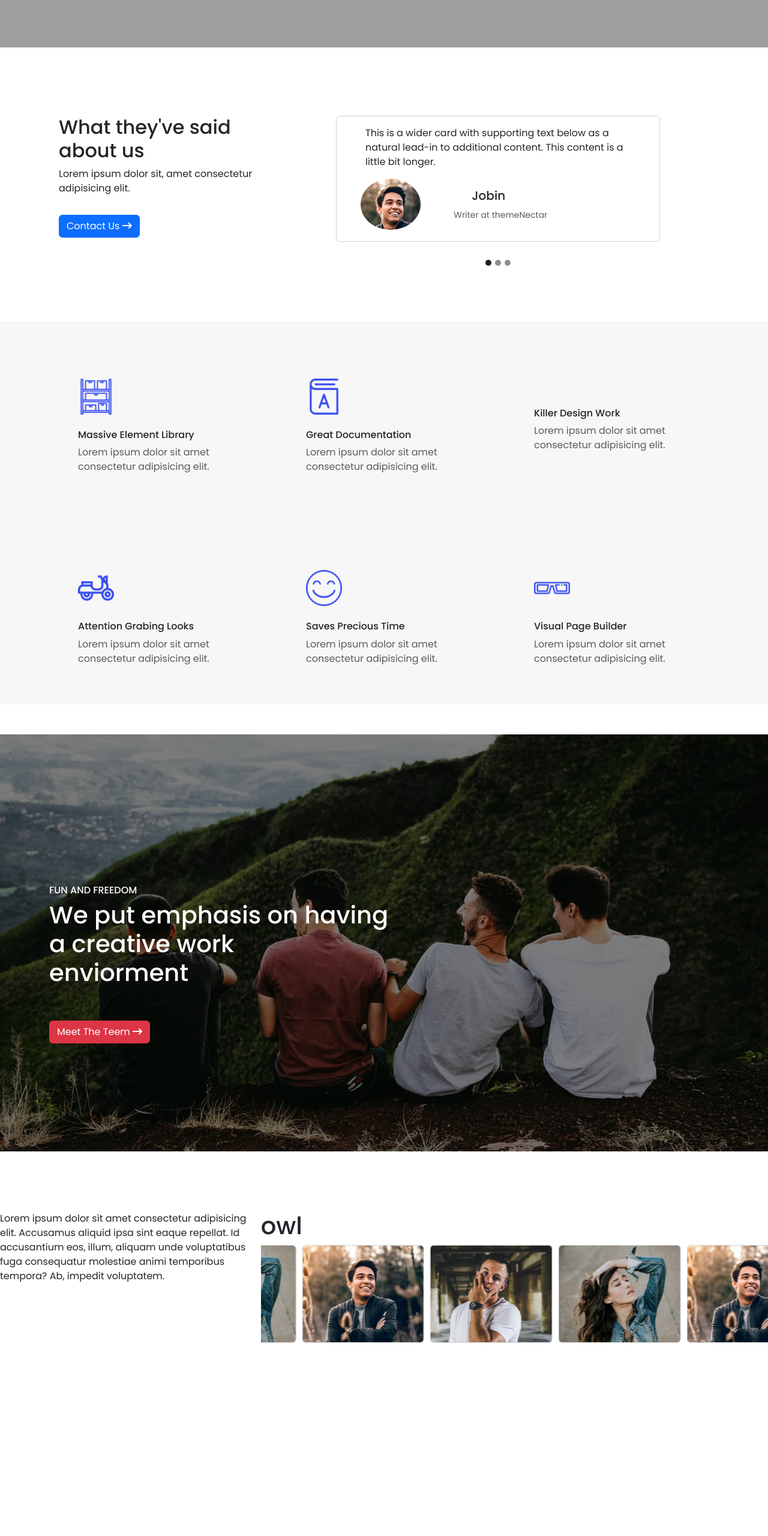
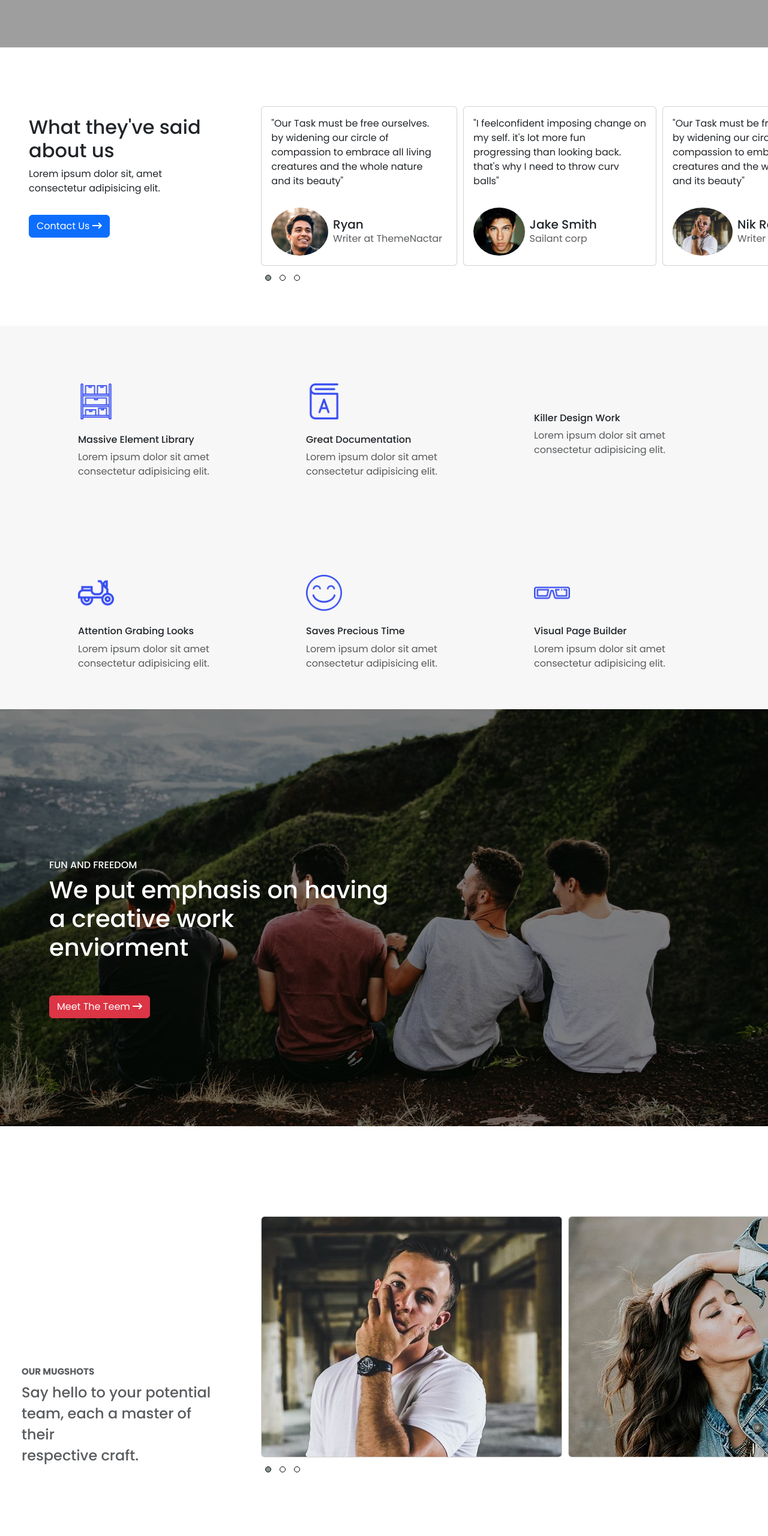
Before and after one commit to sahooster/mitsogo, a plain HTML site: page index.html in a window 1280 px wide. Shown: the part 1180-3740 px from the top of the page at 60% size. Before the commit the page ends 3568 px from the top, so only its background shows below. Drawn offline with nearby package versions, Linux system fonts and the light colour scheme; grey boxes are pictures that could not be loaded.

Commit message:
mitsogo-theme_v0.9

```diff
--- a/index.html
+++ b/index.html
@@ -14,8 +14,14 @@
         href="https://fonts.googleapis.com/css2?family=Poppins:ital,wght@0,100;0,200;0,300;0,400;0,500;0,600;0,700;1,100;1,200;1,300;1,400;1,500;1,600&display=swap"
         rel="stylesheet">
 
-        <link rel="stylesheet" href="https://cdnjs.cloudflare.com/ajax/libs/OwlCarousel2/2.3.4/assets/owl.carousel.min.css" integrity="sha512-tS3S5qG0BlhnQROyJXvNjeEM4UpMXHrQfTGmbQ1gKmelCxlSEBUaxhRBj/EFTzpbP4RVSrpEikbmdJobCvhE3g==" crossorigin="anonymous" referrerpolicy="no-referrer" />
-        <link rel="stylesheet" href="https://cdnjs.cloudflare.com/ajax/libs/OwlCarousel2/2.3.4/assets/owl.theme.default.min.css" integrity="sha512-sMXtMNL1zRzolHYKEujM2AqCLUR9F2C4/05cdbxjjLSRvMQIciEPCQZo++nk7go3BtSuK9kfa/s+a4f4i5pLkw==" crossorigin="anonymous" referrerpolicy="no-referrer" />
+    <link rel="stylesheet" href="https://cdnjs.cloudflare.com/ajax/libs/OwlCarousel2/2.3.4/assets/owl.carousel.min.css"
+        integrity="sha512-tS3S5qG0BlhnQROyJXvNjeEM4UpMXHrQfTGmbQ1gKmelCxlSEBUaxhRBj/EFTzpbP4RVSrpEikbmdJobCvhE3g=="
+        crossorigin="anonymous" referrerpolicy="no-referrer" />
+    <link rel="stylesheet"
+        href="https://cdnjs.cloudflare.com/ajax/libs/OwlCarousel2/2.3.4/assets/owl.theme.default.min.css"
+        integrity="sha512-sMXtMNL1zRzolHYKEujM2AqCLUR9F2C4/05cdbxjjLSRvMQIciEPCQZo++nk7go3BtSuK9kfa/s+a4f4i5pLkw=="
+        crossorigin="anonymous" referrerpolicy="no-referrer" />
+        <link rel="stylesheet" href="https://cdn.jsdelivr.net/npm/bootstrap-icons@1.10.3/font/bootstrap-icons.css">
 
     <link rel="stylesheet" type="text/css" href="style.css">
 </head>
@@ -186,10 +192,10 @@
     </div>
 
     <!---testimonial section-->
-    <div class="container" style="position: relative;top: -150px;">
+    <div style="position: relative;top: -150px;">
         <div class="row pt-5">
             <div class="col-md-4">
-                <div class="p-3">
+                <div class="p-3 px-5">
                     <h2>What they've said about us</h2>
                     <p>Lorem ipsum dolor sit, amet consectetur adipisicing elit.</p>
                     <button class="btn btn-primary mt-3">Contact Us
@@ -197,104 +203,68 @@
                     </button>
                 </div>
             </div>
-            <div class="col-md-8 p-3">
-                <div id="carouselExampleIndicators" class="carousel slide">
-                    <div class="carousel-indicators">
-                        <button type="button" data-bs-target="#carouselExampleIndicators" data-bs-slide-to="0"
-                            class="active" aria-current="true" aria-label="Slide 1"></button>
-                        <button type="button" data-bs-target="#carouselExampleIndicators" data-bs-slide-to="1"
-                            aria-label="Slide 2"></button>
-                        <button type="button" data-bs-target="#carouselExampleIndicators" data-bs-slide-to="2"
-                            aria-label="Slide 3"></button>
+            <div class="col-md-8">
+                <div class="firstowl owl-carousel owl-theme">
+
+                    <div class="card">
+                        <p class="card-body mb-0">"Our Task must be free ourselves. <br>
+                            by widening our circle of <br>
+                            compassion to embrace all living <br>
+                            creatures and the whole nature <br>
+                            and its beauty"
+                        </p>
+                        <div class="card-body d-flex">
+                            <div class="">
+                                <img class="owl-rounded" src="assets/images/testimonial-1.jpg" alt="">
                             </div>
-                    <div class="carousel-inner">
-                        <div class="carousel-item active">
-                            <!--card-->
-                            <div class="card mb-3 mx-auto" style="max-width: 540px;">
-                                <div class="row">
-                                    <div class="col-md-12">
-                                        <p class="card-text mx-5 mt-3 mb-3">This is a wider card with supporting text
-                                            below as a natural lead-in to additional content. This content is a little
-                                            bit longer.</p>
+                            <div>
+                                <h5 class="px-2 mb-0 mt-3">Ryan</h5>
+                                <p class="text-muted px-2">Writer at ThemeNactar</p>
                             </div>
                         </div>
-                                <div class="row g-0">
-                                    <div class="col-md-4 image">
-                                        <img src="assets/images/testimonial-1.jpg" class="img-fluid" alt="...">
                     </div>
-                                    <div class="col-md-8 pb-3">
-                                        <div class="card-body">
-                                            <h5 class="card-title">Jobin</h5>
-                                            <p class="card-text"><small class="text-muted">Writer at themeNectar</small>
+
+                    <div>
+                        <div class="card">
+                            <p class="card-body mb-0">"I feelconfident imposing change on <br>
+                                my self. it's lot more fun <br>
+                                progressing than looking back. <br>
+                                that's why I need to throw curv <br>
+                                balls"
                             </p>
+                            <div class="card-body d-flex">
+                                <div class="">
+                                    <img class="owl-rounded" src="assets/images/testimonial-2.jpg" alt="">
+                                </div>
+                                <div>
+                                    <h5 class="px-2 mb-0 mt-3">Jake Smith</h5>
+                                    <p class="text-muted px-2">Sailant corp</p>
                                 </div>
                             </div>
                         </div>
                     </div>
+                    <div>
+                        <div class="card">
+                            <p class="card-body mb-0">"Our Task must be free ourselves. <br>
+                                by widening our circle of <br>
+                                compassion to embrace all living <br>
+                                creatures and the whole nature <br>
+                                and its beauty"
+                            </p>
+                            <div class="card-body d-flex justify-content-between ">
+                                <div class="">
+                                    <img class="owl-rounded" src="assets/images/image4.jpg" alt="">
                                 </div>
-                        <div class="carousel-item">
-                            <!--card-->
-                            <div class="card mb-3 mx-auto" style="max-width: 540px;">
-                                <div class="row">
-                                    <div class="col-md-12">
-                                        <p class="card-text mx-5 mt-3 mb-3">This is a wider card with supporting text
-                                            below as a natural lead-in to additional content. This content is a little
-                                            bit longer.</p>
-                                    </div>
-                                </div>
-                                <div class="row g-0">
-                                    <div class="col-md-4 image">
-                                        <img src="assets/images/testimonial-1.jpg" class="img-fluid" alt="...">
-                                    </div>
-                                    <div class="col-md-8 pb-3">
-                                        <div class="card-body">
-                                            <h5 class="card-title">Jobin</h5>
-                                            <p class="card-text"><small class="text-muted">Writer at themeNectar</small>
-                                            </p>
-                                        </div>
-                                    </div>
-                                </div>
-                            </div>
-                        </div>
-                        <div class="carousel-item">
-                            <!--card-->
-                            <div class="card mb-3 mx-auto" style="max-width: 540px;">
-                                <div class="row">
-                                    <div class="col-md-12">
-                                        <p class="card-text mx-5 mt-3 mb-3">This is a wider card with supporting text
-                                            below as a natural lead-in to additional content. This content is a little
-                                            bit longer.</p>
-                                    </div>
-                                </div>
-                                <div class="row g-0">
-                                    <div class="col-md-4 image">
-                                        <img src="assets/images/testimonial-1.jpg" class="img-fluid" alt="...">
-                                    </div>
-                                    <div class="col-md-8 pb-3">
-                                        <div class="card-body">
-                                            <h5 class="card-title">Jobin</h5>
-                                            <p class="card-text"><small class="text-muted">Writer at themeNectar</small>
-                                            </p>
+                                <div>
+                                    <h5 class="px-2 mb-0 mt-3">Nik Rocsh</h5>
+                                    <p class="text-muted px-2">Writer at ThemeNactar</p>
                                 </div>
                             </div>
                         </div>
                     </div>
                 </div>
             </div>
-                    <button class="carousel-control-prev" type="button" data-bs-target="#carouselExampleIndicators"
-                        data-bs-slide="prev">
-                        <span class="carousel-control-prev-icon" aria-hidden="true"></span>
-                        <span class="visually-hidden">Previous</span>
-                    </button>
-                    <button class="carousel-control-next" type="button" data-bs-target="#carouselExampleIndicators"
-                        data-bs-slide="next">
-                        <span class="carousel-control-next-icon" aria-hidden="true"></span>
-                        <span class="visually-hidden">Next</span>
-                    </button>
         </div>
-            </div>
-        </div>
-        <div class="clearfix"></div>
     </div>
 
     <!--services-->
@@ -371,13 +341,16 @@
     <!--Team-->
     <div class="team" style="position: relative;top: -50px;">
 
-        <div class="row">
-            <div class="col-md-4">
-                <p>Lorem ipsum dolor sit amet consectetur adipisicing elit. Accusamus aliquid ipsa sint eaque repellat. Id accusantium eos, illum, aliquam unde voluptatibus fuga consequatur molestiae animi temporibus tempora? Ab, impedit voluptatem.</p>
+        <div class="row mb-5">
+            <div class="col-md-4 px-5">
+                <h6 class="text-muted mugshot">OUR MUGSHOTS</h6>
+                <h4 class="text-muted team-potential">Say hello to your potential <br>
+                    team, each a master of their <br>
+                    respective craft.
+                </h4>
             </div>
             <div class="col-md-8">
-                <h1>owl</h1>
-                <!-- Set up your HTML -->
+
                 <div class="owl-carousel owl-theme">
                     <div>
                         <img src="assets/images/image4.jpg" class="card" alt="">
@@ -391,9 +364,49 @@
                 </div>
             </div>
         </div>
-
     </div>
 
+    <!--footer-->
+    <div class="container">
+        <div class="row" style="position: relative;top: -50px;">
+            <div class="col-md-12 mt-5">
+                <div class="row">
+                    <div class="col-md-6">
+                        <div class="d-flex justify-content-center">
+                            <div class="card read-post border-0 shadow-lg">
+                            <h5 class="text-center text-white mb-4">Don't forget we blog too!</h5>
+                            <button class="btn text-white border-1 border-white">Read Our Posts</button>
+                            </div>
+                        </div>
+                    </div>
+                    <div class="col-md-6">
+                        <div class="d-flex justify-content-center">
+                            <div class="card read-contact border-0 shadow-lg">
+                            <h5 class="text-center text-white mb-4">Ready to have a conversation?</h5>
+                            <button class="btn text-white border-1 border-white">Contact Us</button>
+                            </div>
+                        </div>
+                    </div>
+                </div>
+            </div>
+        </div>
+    </div>
+
+    <!--social media-->
+    <div class="container mt-5">
+        <div class="row">
+            <div class="col-md-12 text-center">
+                <i class="bi bi-twitter mx-2" style="font-size: 1rem;"></i>
+                <i class="bi bi-facebook mx-2" style="font-size: 1rem;"></i>
+                <i class="bi bi-google mx-2" style="font-size: 1rem;"></i>
+            </div>
+        </div>
+        <div class="row mt-4">
+            <div class="col-md-12">
+                <P class="text-center">&copy 2023 Mitsogo</P>
+            </div>
+        </div>
+    </div>
 
     <script src="https://cdn.jsdelivr.net/npm/bootstrap@5.3.0-alpha1/dist/js/bootstrap.bundle.min.js"
         integrity="sha384-w76AqPfDkMBDXo30jS1Sgez6pr3x5MlQ1ZAGC+nuZB+EYdgRZgiwxhTBTkF7CXvN"
@@ -404,8 +417,12 @@
     <link rel="stylesheet" href="https://cdnjs.cloudflare.com/ajax/libs/font-awesome/6.2.1/css/all.min.css"
         integrity="sha512-MV7K8+y+gLIBoVD59lQIYicR65iaqukzvf/nwasF0nqhPay5w/9lJmVM2hMDcnK1OnMGCdVK+iQrJ7lzPJQd1w=="
         crossorigin="anonymous" referrerpolicy="no-referrer" />
-        <script src="https://cdnjs.cloudflare.com/ajax/libs/jquery/3.6.3/jquery.min.js" integrity="sha512-STof4xm1wgkfm7heWqFJVn58Hm3EtS31XFaagaa8VMReCXAkQnJZ+jEy8PCC/iT18dFy95WcExNHFTqLyp72eQ==" crossorigin="anonymous" referrerpolicy="no-referrer"></script>
-        <script src="https://cdnjs.cloudflare.com/ajax/libs/OwlCarousel2/2.3.4/owl.carousel.min.js" integrity="sha512-bPs7Ae6pVvhOSiIcyUClR7/q2OAsRiovw4vAkX+zJbw3ShAeeqezq50RIIcIURq7Oa20rW2n2q+fyXBNcU9lrw==" crossorigin="anonymous" referrerpolicy="no-referrer"></script>
+    <script src="https://cdnjs.cloudflare.com/ajax/libs/jquery/3.6.3/jquery.min.js"
+        integrity="sha512-STof4xm1wgkfm7heWqFJVn58Hm3EtS31XFaagaa8VMReCXAkQnJZ+jEy8PCC/iT18dFy95WcExNHFTqLyp72eQ=="
+        crossorigin="anonymous" referrerpolicy="no-referrer"></script>
+    <script src="https://cdnjs.cloudflare.com/ajax/libs/OwlCarousel2/2.3.4/owl.carousel.min.js"
+        integrity="sha512-bPs7Ae6pVvhOSiIcyUClR7/q2OAsRiovw4vAkX+zJbw3ShAeeqezq50RIIcIURq7Oa20rW2n2q+fyXBNcU9lrw=="
+        crossorigin="anonymous" referrerpolicy="no-referrer"></script>
     <script src="script.js"></script>
 </body>
 
--- a/script.js
+++ b/script.js
@@ -1,8 +1,8 @@
-$(document).ready(function(){
+$(document).ready(function () {
     $('#searchAppear').hide()
 })
-$(document).ready(function(){
-    $('#search-icon').click(function(){
+$(document).ready(function () {
+    $('#search-icon').click(function () {
         $('#searchAppear').toggle()
     })
 })
@@ -11,19 +11,56 @@ $(document).ready(function(){
 
 // owl
 
-var owl = $('.owl-carousel');
-owl.owlCarousel({
-    items:4,
-    loop:true,
-    margin:10,
-    nav:true,
-    autoplay:true,
-    autoplayTimeout:1000,
-    autoplayHoverPause:true
-});
-$('.play').on('click',function(){
-    owl.trigger('play.owl.autoplay',[1000])
+
+$('.play').on('click', function () {
+    owl.trigger('play.owl.autoplay', [1000])
 })
-$('.stop').on('click',function(){
+$('.stop').on('click', function () {
     owl.trigger('stop.owl.autoplay')
 })
+
+
+
+
+
+//two
+$(document).ready(function () {
+
+    $(".owl-carousel").owlCarousel({
+        loop: true,
+        margin: 10,
+        nav: true,
+        autoWidth: true,
+        responsive: {
+            0: {
+                items: 1
+            },
+            600: {
+                items: 3
+            },
+            1000: {
+                items: 5
+            }
+        }
+    });
+
+});
+
+
+$(".firstowl").owlCarousel({
+    loop: true,
+    margin: 10,
+    nav: true,
+    autoWidth: true,
+    responsive: {
+        0: {
+            items: 1
+        },
+        600: {
+            items: 3
+        },
+        1000: {
+            items: 5
+        }
+    }
+});
--- a/style.css
+++ b/style.css
@@ -1,5 +1,6 @@
 body{
     font-family: 'Poppins', sans-serif;
+    overflow-x: hidden;
 }
 
 .hero{
@@ -111,6 +112,8 @@ body{
     background-repeat: no-repeat;
     background-size: cover;
     background-attachment: fixed;
+    position: relative;
+    top: -50px;
 }
 
 .background-tint {
@@ -127,3 +130,76 @@ body{
     padding-top: 150px;
     padding-bottom: 100px;
 }
+
+
+
+
+
+/* owl */
+
+/* .owl-carousel.owl-drag .owl-item img{
+    width: 150px;
+} */
+
+.mugshot{
+    margin-top: 250px;
+    font-weight: 700;
+    font-size: 15px;
+}
+
+.team-potential{
+   line-height: 35px;
+}
+
+.owl-carousel .owl-dots.disabled, .owl-carousel .owl-nav.disabled {
+    display: block;
+    position: absolute;
+    left: 0px;
+  }
+
+  .owl-theme .owl-dots .owl-dot span {
+    width: 10px;
+    height: 10px;
+    margin: 5px 7px;
+    background: #D6D6D600;
+    display: block;
+    backface-visibility: visible;
+    transition: opacity .2s ease;
+    border-radius: 30px;
+    border: 1px solid black;
+  }
+
+  .owl-carousel .owl-nav button.owl-prev{
+    display: none;
+  }
+
+
+  .owl-carousel .owl-nav button.owl-next{
+    display: none;
+  }
+
+.owl-rounded{
+    height: 80px;
+    width: 20px;
+    border-radius: 50%;
+}
+
+.read-post{
+    background-color: #ED3A50;
+    padding: 100px 130px;
+}
+
+.read-contact{
+    background-color: #364FF4;
+    padding: 100px;
+}
+
+.read-post h5{
+    font-weight: 300;
+}
+
+.read-contact h5{
+    font-weight: 300;
+}
+
+/* font icons   */
```
Lines whose indentation alone changed are shown as unchanged.
